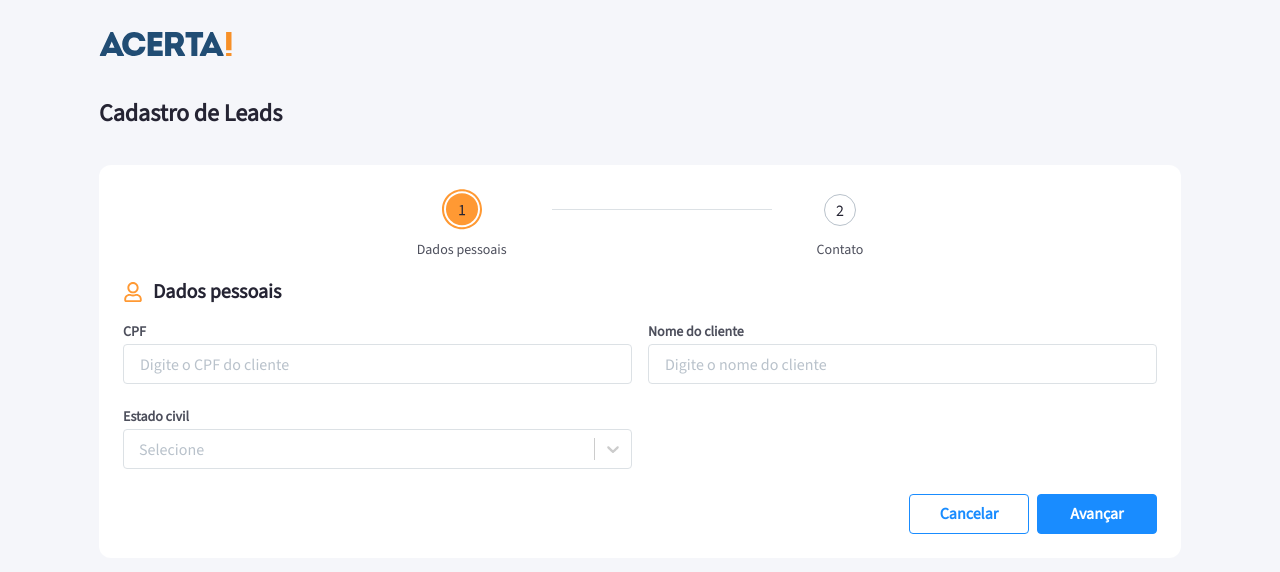
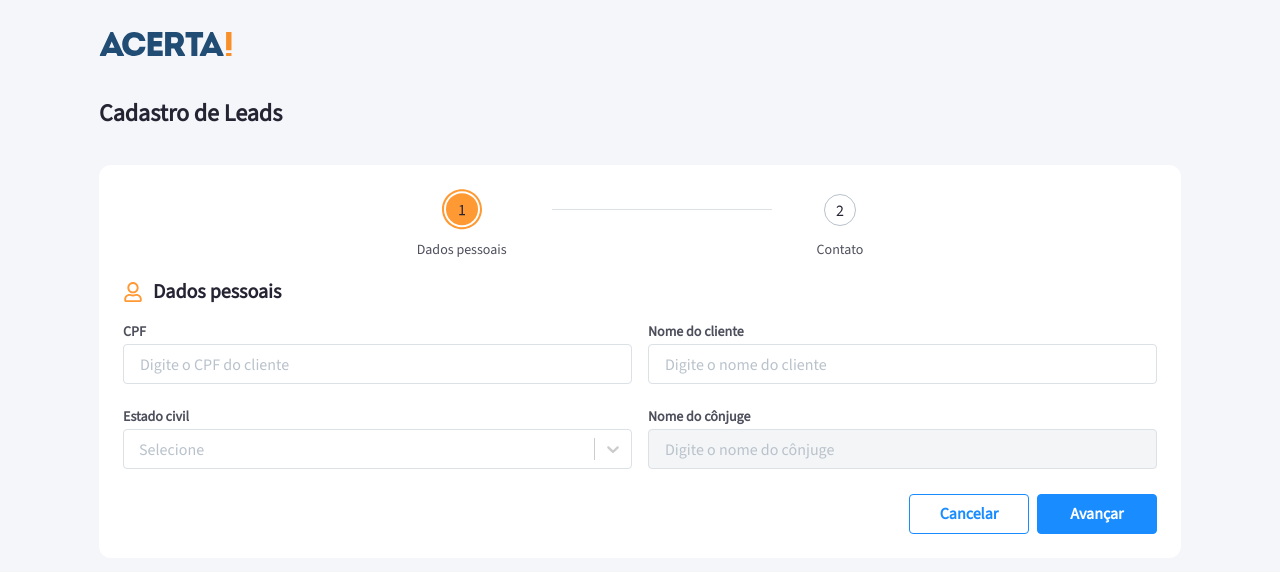
Before and after one commit to mjonathannn/technical-test-acerta-leads, a React (Create React App) app: page /personalData in a window 1280 px wide. Shown: the top 572 px of the page. Built offline with nearby package versions, Linux system fonts and the light colour scheme.

Commit message:
feat: spouse select conditional

```diff
--- a/src/components/inputs/InputText/InputText.tsx
+++ b/src/components/inputs/InputText/InputText.tsx
@@ -7,6 +7,7 @@ type Props = {
   title: string
   placeholder: string
   value: string
+  disabled?: boolean
   onChange: any
   onBlur: any
 }
@@ -18,6 +19,7 @@ const InputText = ({
   title,
   placeholder,
   value,
+  disabled,
   onChange,
   onBlur,
 }: Props): JSX.Element => {
@@ -36,6 +38,7 @@ const InputText = ({
         value={value}
         placeholder={placeholder}
         autoComplete="off"
+        disabled={disabled}
         onChange={(event: any) => handleChange(event.target.value)}
         onBlur={onBlur}
       />
--- a/src/components/inputs/InputText/InputTextStyles.ts
+++ b/src/components/inputs/InputText/InputTextStyles.ts
@@ -34,4 +34,14 @@ export const Input = styled.input`
   &:hover {
     border: 1px solid var(--primary-base);
   }
+
+  &:disabled {
+    background: var(--background-grey);
+    cursor: default;
+
+    &:focus,
+    &:hover {
+      border: 1px solid var(--grey-lighter);
+    }
+  }
 `
--- a/src/pages/PersonalData/PersonalData.tsx
+++ b/src/pages/PersonalData/PersonalData.tsx
@@ -1,4 +1,4 @@
-import * as yup from "yup"
+import * as Yup from "yup"
 import { useFormik } from "formik"
 import { cpf } from "cpf-cnpj-validator"
 import { useNavigate } from "react-router-dom"
@@ -27,14 +27,19 @@ const PersonalData = (): JSX.Element => {
       cpf: "",
       name: "",
       maritalStatus: "",
+      spouse: "",
     },
-    validationSchema: yup.object({
-      cpf: yup
-        .string()
+    validationSchema: Yup.object().shape({
+      cpf: Yup.string()
         .required("Este campo é obrigatório")
         .test("isValid", "CPF Inválido", (value) => cpf.isValid(value)),
-      name: yup.string().required("Este campo é obrigatório"),
-      maritalStatus: yup.string().required("Este campo é obrigatório"),
+      name: Yup.string().required("Este campo é obrigatório"),
+      maritalStatus: Yup.string().required("Este campo é obrigatório"),
+      spouse: Yup.string().when("maritalStatus", ([maritalStatus], schema) => {
+        if (maritalStatus === "casado(a)")
+          return Yup.string().required("Este campo é obrigatório")
+        return schema
+      }),
     }),
     onSubmit: (values) => {
       alert(JSON.stringify(values, null, 2))
@@ -95,21 +100,25 @@ const PersonalData = (): JSX.Element => {
               )}
             </div>
 
-            {/* <div>
+            <div>
               <InputText
-                id="name"
+                id="spouse"
                 type="text"
-                name="name"
-                title="Nome do cliente"
-                placeholder="Digite o nome do cliente"
-                value={formik.values.name}
+                name="spouse"
+                title="Nome do cônjuge"
+                placeholder="Digite o nome do cônjuge"
+                disabled={
+                  formik.values.maritalStatus === "solteiro(a)" ||
+                  formik.values.maritalStatus === ""
+                }
+                value={formik.values.spouse}
                 onChange={formik.setFieldValue}
                 onBlur={formik.handleBlur}
               />
-              {formik.touched.name && formik.errors.name && (
-                <ErrorMessage message={formik.errors.name} />
+              {formik.touched.spouse && formik.errors.spouse && (
+                <ErrorMessage message={formik.errors.spouse} />
               )}
-            </div> */}
+            </div>
           </InputsContainer>
 
           <ButtonsContainer>
```
